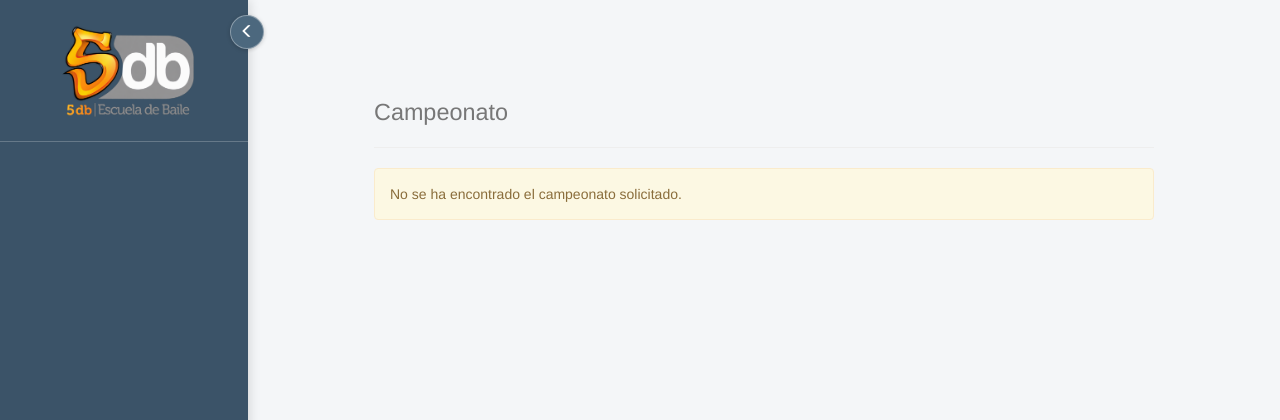
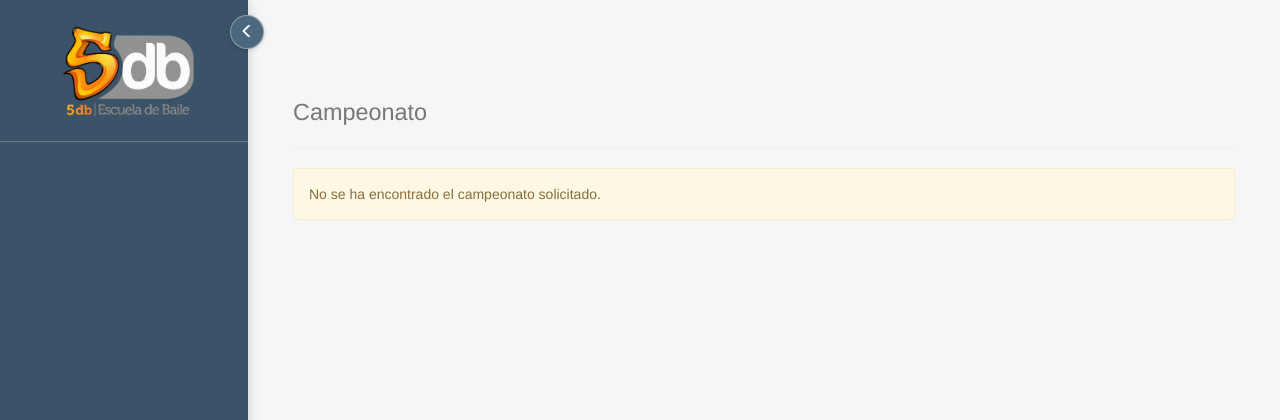
Before and after one commit to zebenperez/dsm, a Django app: template champs/templates/champs/champs-details.html in a window 1280 px wide. Shown: the top 420 px of the page. Run offline with Django 3.2, Linux system fonts and the light colour scheme; the template is opened without the code that fills it, so the values that code supplies are empty; parts of the project's set-up code (start-up, migrations or seed data) failed here and were passed over; some libraries are stand-ins or nearby versions.

Commit message:
ajuste campeonatos

```diff
--- a/champs/templates/champs/champs-details.html
+++ b/champs/templates/champs/champs-details.html
@@ -1,10 +1,12 @@
 {% extends "base.html" %}
 {% load i18n champ_tags %}
 
-{% block content %}
-    <div id="champ-detail-content">
-        {% include "champs/champs-details-content.html" %}
+{% block content_wrapper %}
+    <div class="col-xs-12 champ-details-page">
+        <div id="champ-detail-content">
+            {% include "champs/champs-details-content.html" %}
+        </div>
+
+        {% include "common-modal.html" %}
     </div>
-
-    {% include "common-modal.html" %}
 {% endblock %}
```
